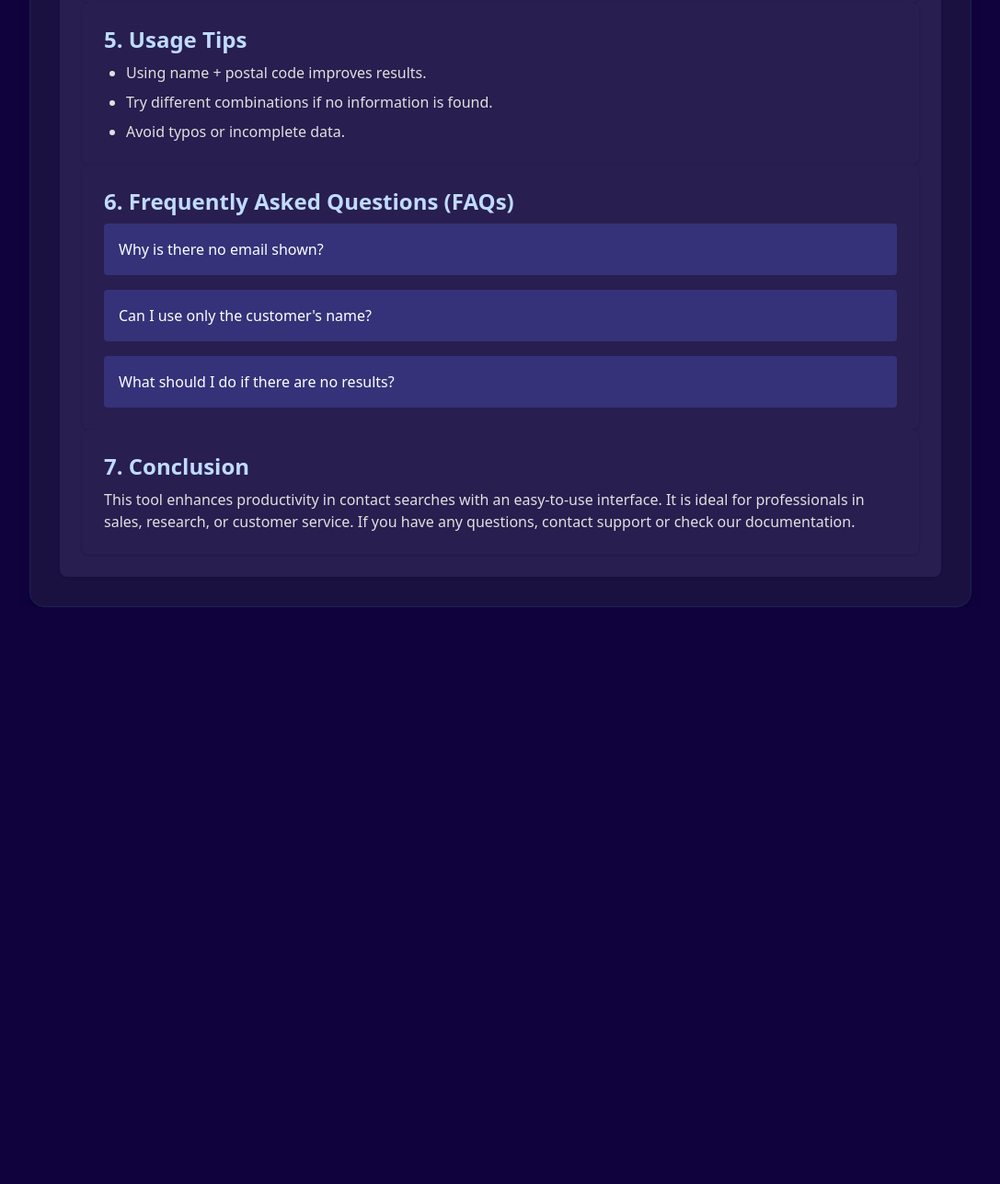
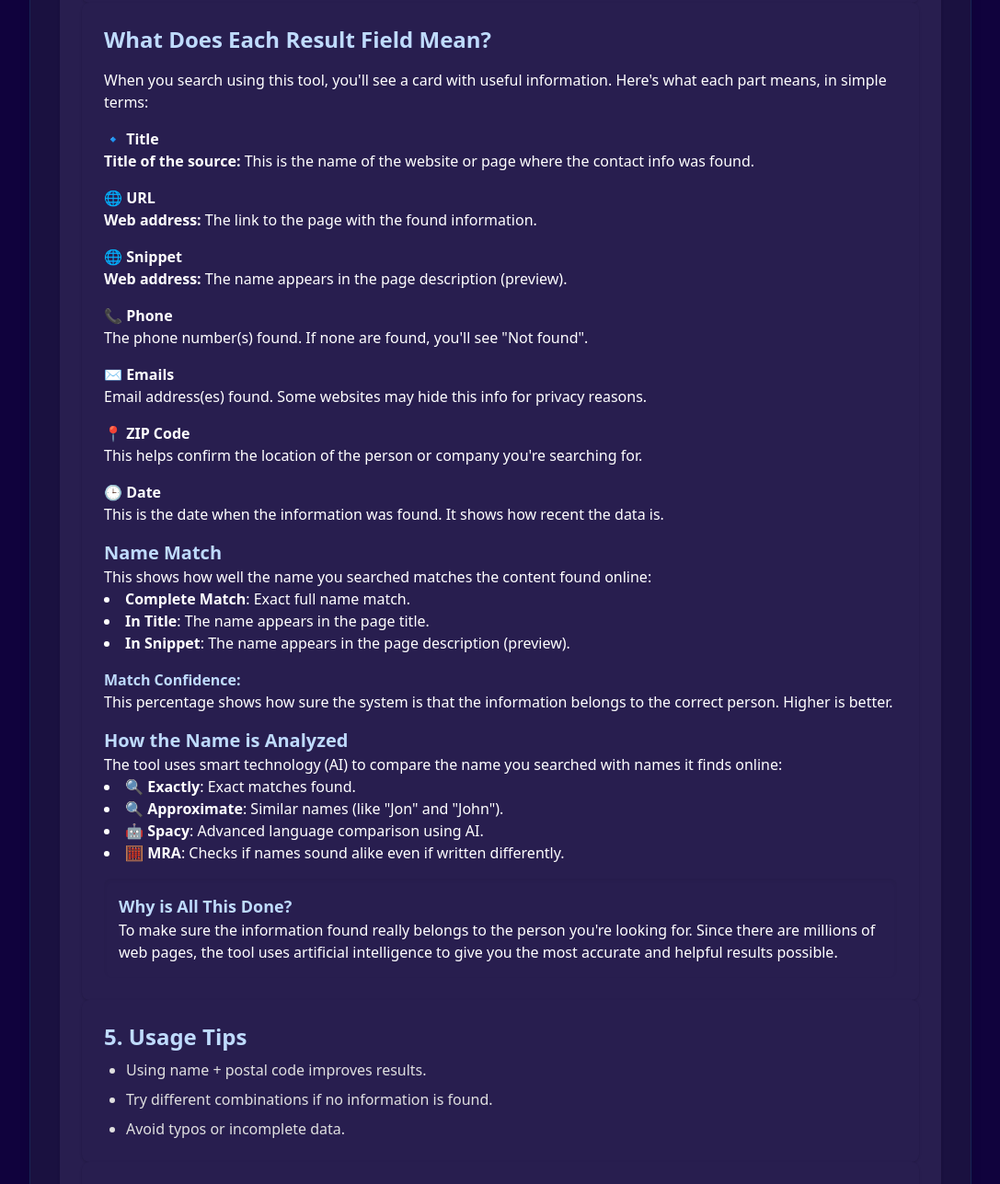
Before and after one commit to Pericena/dulce.github.io, a plain HTML site: page index.html in a window 1280 px wide. Shown: the part 2495-3782 px from the top of the page at 92% size, without its empty margins (96-1183 px from the left). Before the commit the page ends 3155 px from the top, so only its background shows below. Drawn offline with nearby package versions, Linux system fonts and the light colour scheme.

Commit message:
init2222

```diff
--- a/index.html
+++ b/index.html
@@ -211,6 +211,81 @@
           </div>
 
 
+<div class="bg-secondary p-6 rounded-lg shadow text-white space-y-4">
+  <h2 class="text-2xl font-bold text-blue-200">What Does Each Result Field Mean?</h2>
+  <p>When you search using this tool, you'll see a card with useful information. Here's what each part means, in simple
+    terms:</p>
+
+  <div>
+    <h3 class="font-semibold text-text-white">🔹 Title</h3>
+    <p><strong>Title of the source:</strong> This is the name of the website or page where the contact info was found.
+    </p>
+  </div>
+
+  <div>
+    <h3 class="font-semibold text-text-white">🌐 URL</h3>
+    <p><strong>Web address:</strong> The link to the page with the found information.</p>
+  </div>
+
+    <div>
+      <h3 class="font-semibold text-text-white">🌐 Snippet</h3>
+      <p><strong>Web address:</strong> The name appears in the page description (preview).</p>
+    </div>
+
+  <div>
+    <h3 class="text-text-white font-semibold">📞 Phone</h3>
+    <p>The phone number(s) found. If none are found, you'll see "Not found".</p>
+  </div>
+
+  <div>
+    <h3 class="text-text-white font-semibold">✉️ Emails</h3>
+    <p>Email address(es) found. Some websites may hide this info for privacy reasons.</p>
+  </div>
+
+  <div>
+    <h3 class="text-text-white font-semibold">📍 ZIP Code</h3>
+    <p>This helps confirm the location of the person or company you're searching for.</p>
+  </div>
+
+  <div>
+    <h3 class="text-text-white font-semibold">🕒 Date</h3>
+    <p>This is the date when the information was found. It shows how recent the data is.</p>
+  </div>
+
+  <div>
+    <h2 class="text-xl font-bold text-blue-200">Name Match</h2>
+    <p>This shows how well the name you searched matches the content found online:</p>
+    <ul class="list-disc list-inside">
+      <li><strong>Complete Match</strong>: Exact full name match.</li>
+      <li><strong>In Title</strong>: The name appears in the page title.</li>
+      <li><strong>In Snippet</strong>: The name appears in the page description (preview).</li>
+    </ul>
+  </div>
+
+  <div>
+    <h3 class="text-blue-200 font-semibold">Match Confidence:</h3>
+    <p>This percentage shows how sure the system is that the information belongs to the correct person. Higher is
+      better.</p>
+  </div>
+
+  <div>
+    <h2 class="text-xl font-bold text-blue-200"> How the Name is Analyzed</h2>
+    <p>The tool uses smart technology (AI) to compare the name you searched with names it finds online:</p>
+    <ul class="list-disc list-inside">
+      <li>🔍 <strong>Exactly</strong>: Exact matches found.</li>
+      <li>🔍 <strong>Approximate</strong>: Similar names (like "Jon" and "John").</li>
+      <li>🤖 <strong>Spacy</strong>: Advanced language comparison using AI.</li>
+      <li>🧮 <strong>MRA</strong>: Checks if names sound alike even if written differently.</li>
+    </ul>
+  </div>
+
+  <div class=" p-4 rounded-lg shadow-inner">
+    <h2 class="text-lg font-semibold text-blue-200"> Why is All This Done?</h2>
+    <p>To make sure the information found really belongs to the person you're looking for. Since there are millions of
+      web pages, the tool uses artificial intelligence to give you the most accurate and helpful results possible.</p>
+  </div>
+</div>
+
 
           <!-- 5. Consejos -->
           <div class="bg-secondary p-6 rounded-lg shadow">
```
